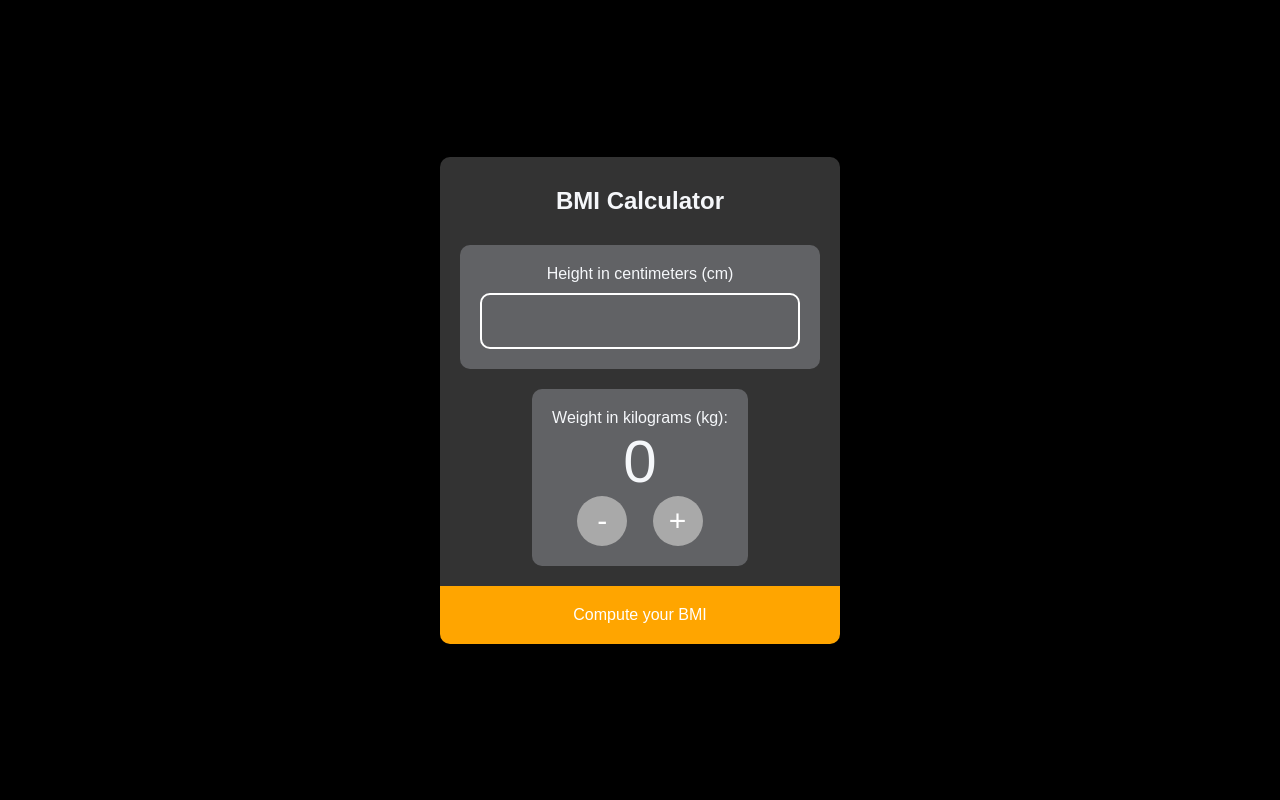
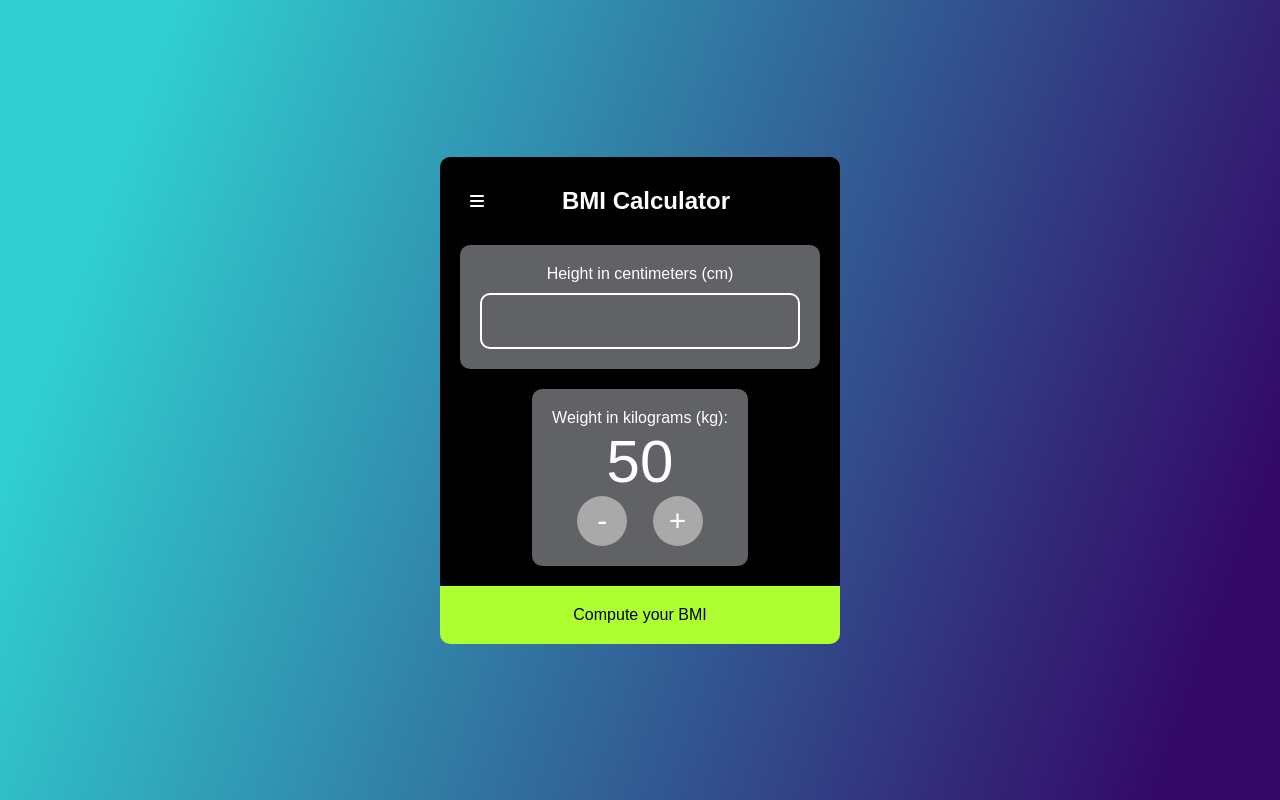
Before and after one commit to balajisriram03/BMICalculator, a plain HTML site: page index.html in a window 1280 px wide. Drawn offline with Linux system fonts and the light colour scheme.

Commit message:
Polished HTML,CSS

```diff
--- a/index.html
+++ b/index.html
@@ -4,6 +4,8 @@
     <meta charset="UTF-8">
     <meta http-equiv="X-UA-Compatible" content="IE=edge">
     <meta name="viewport" content="width=device-width, initial-scale=1.0">
+    <link href="https://fonts.googleapis.com/css2?family=Montserrat&display=swap" rel="stylesheet">
+    <link href="https://cdnjs.cloudflare.com/ajax/libs/font-awesome/6.4.0/css/all.min.css" rel="stylesheet">
     <link rel="stylesheet" href="style.css">
     <title>BMI Calculator</title>
 </head>
@@ -12,19 +14,22 @@
         <main>
             <div class="main">
                 <nav>
+                    <i id="hamicon" class="fas fa-bars icon"></i>
                     <h2>BMI Calculator</h2>
                 </nav>
                 <div class="ele">
                     <label for="ele">Height in centimeters (cm)</label>
-                    <input type = "text" name="ele" id="ele" >
+                    <input type = "number" name="ele" id="ele" min="0" >
                 </div>
                 <div class="mass">
                     <label for="mass">Weight in kilograms (kg):</label>
-                     <label for="mass" id="mass">0</label>
+                     <label for="mass" id="mass">50</label>
                     <div>
                         <input type="button" value="-" id="decrement">
                         <input type="button" value="+" id="increment">
                      </div>
+
+
                 </div>
             </div>
             <div id="adjuster">
@@ -39,6 +44,7 @@
         <footer>
             Compute your BMI
         </footer>
+
     </div>
     <script src="script.js"></script>
     </body>
--- a/style.css
+++ b/style.css
@@ -2,13 +2,13 @@
     margin: 0;
     padding: 0;
     box-sizing: border-box;
-    /* color: white; */
+    color: white;
     font-family: sans-serif;
   }
 
   body{
     color:#f5f7fa;
-    background-color: black;
+   background-image: linear-gradient( 109.6deg,  rgba(48,207,208,1) 11.2%, rgba(51,8,103,1) 92.5% );;
     text-align: center;
     height: 100vh;
     display: flex;
@@ -36,7 +36,7 @@
 .main,#adjuster{
     width: 100%;
     height: 100%;
-    background-color: #333;
+    background-color: black;
     align-items: center;
     padding: 10px;
     border-radius: 10px 10px 0 0;
@@ -110,7 +110,6 @@
   .mass>div{
     display: flex;
     flex-direction: row;
-    /* gap: 30px; */
     justify-content: space-evenly;
   }
   .mass>div>input{
@@ -129,13 +128,21 @@
     width: 100%;
     padding: 20px;
     margin: 0;
-    color: white;
-    background-color: orange;
+    color: black;
+    background-color: greenyellow;
     border-radius: 0 0 10px 10px;
   }
   footer:hover{
   background-color: lightyellow;
-  color: orange;
+  color: black;
+  }
+
+  .main > nav {
+    /* border: 2px solid white; */
+    width: 100%;
+  }
+  .main > nav > h2 {
+    margin-left: 48px;
   }
   @media screen and (max-width:440px){
   h2{
```
